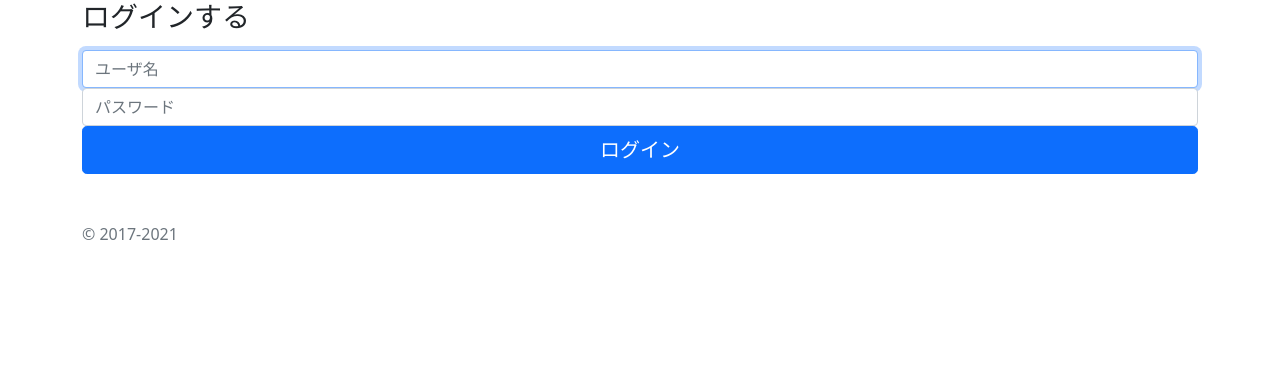
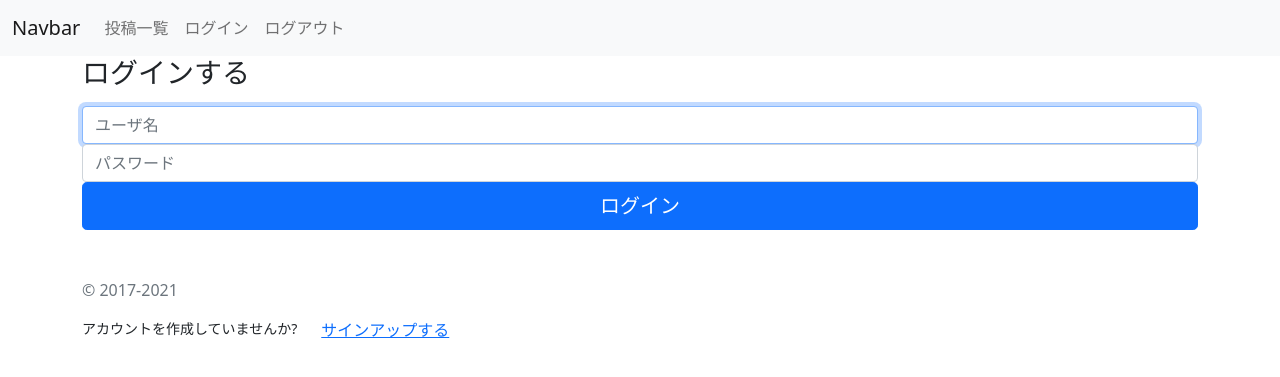
Before and after one commit to yuto-moriizumi/reviewproject, a Django app: template app/templates/login.html in a window 1280 px wide. Shown: the top 377 px of the page. Run offline with Django 3.2, Linux system fonts and the light colour scheme; the template is opened without the code that fills it, so the values that code supplies are empty.

Commit message:
各ページへのリンクを追加

```diff
--- a/app/templates/base.html
+++ b/app/templates/base.html
@@ -13,6 +13,27 @@
     {% endblock header %}
 </head>
 <body>
+    <nav class="navbar navbar-expand-lg navbar-light bg-light">
+        <div class="container-fluid">
+          <a class="navbar-brand" href="#">Navbar</a>
+          <button class="navbar-toggler" type="button" data-bs-toggle="collapse" data-bs-target="#navbarSupportedContent" aria-controls="navbarSupportedContent" aria-expanded="false" aria-label="Toggle navigation">
+            <span class="navbar-toggler-icon"></span>
+          </button>
+          <div class="collapse navbar-collapse" id="navbarSupportedContent">
+            <ul class="navbar-nav me-auto mb-2 mb-lg-0">
+              <li class="nav-item">
+                <a class="nav-link" aria-current="page" href="../list">投稿一覧</a>
+              </li>
+              <li class="nav-item">
+                <a class="nav-link" aria-current="page" href="../login">ログイン</a>
+              </li>
+              <li class="nav-item">
+                <a class="nav-link" aria-current="page" href="../logout">ログアウト</a>
+              </li>
+            </ul>
+          </div>
+        </div>
+      </nav>
     {% block content %}
     {% endblock content %}
 </body>
--- a/app/templates/login.html
+++ b/app/templates/login.html
@@ -15,5 +15,9 @@
     <button class="w-100 btn btn-lg btn-primary" type="submit">ログイン</button>
     <p class="mt-5 mb-3 text-muted">© 2017-2021</p>
     </form>
+    <p class="row">
+        <small class="col-auto">アカウントを作成していませんか?</small>
+        <a aria-current="page" href="../signup" class="col-auto">サインアップする</a>
+    </p>
 </main>
 {% endblock content %}
```
Also changed, not shown: app/reviewpost/views.py (+12 -14 lines), app/media/.png (added).
